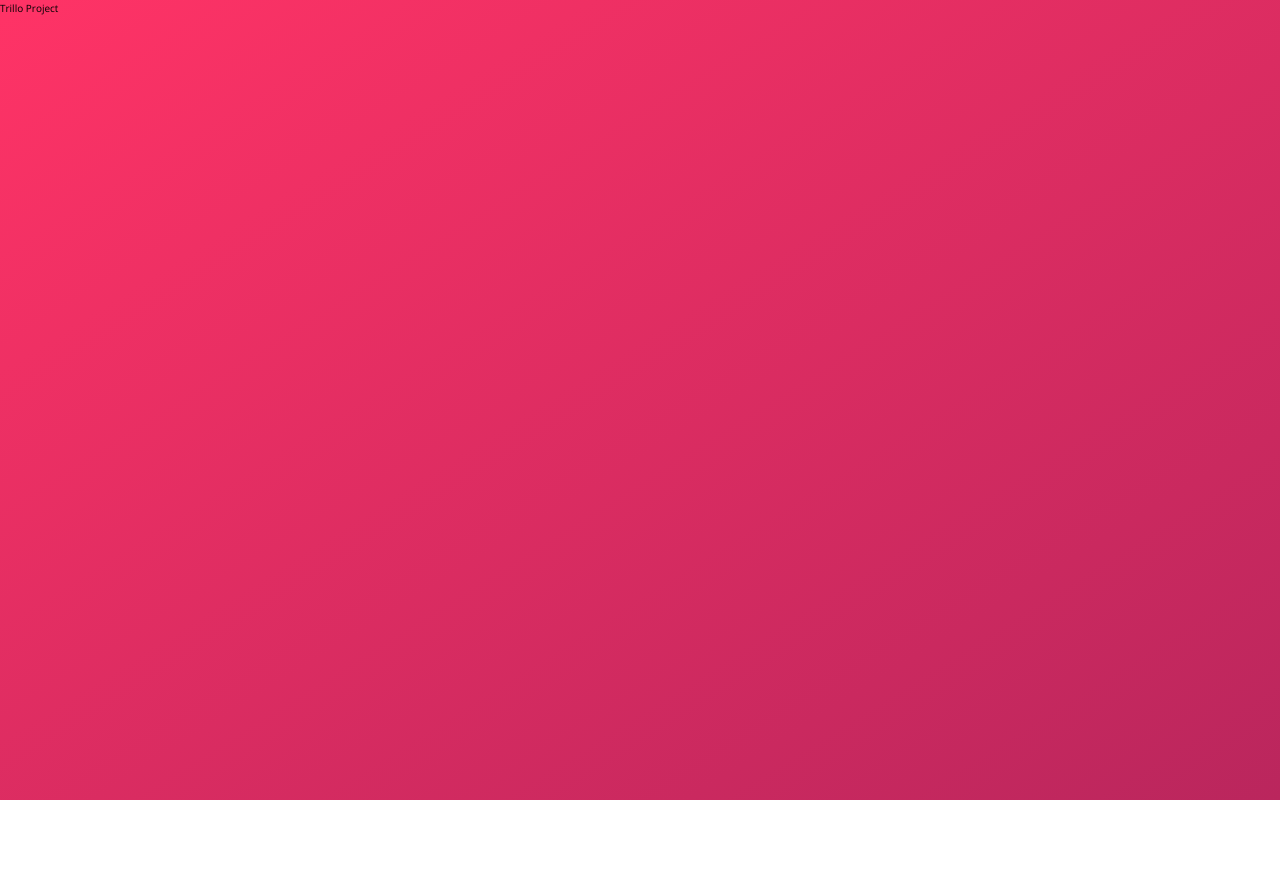
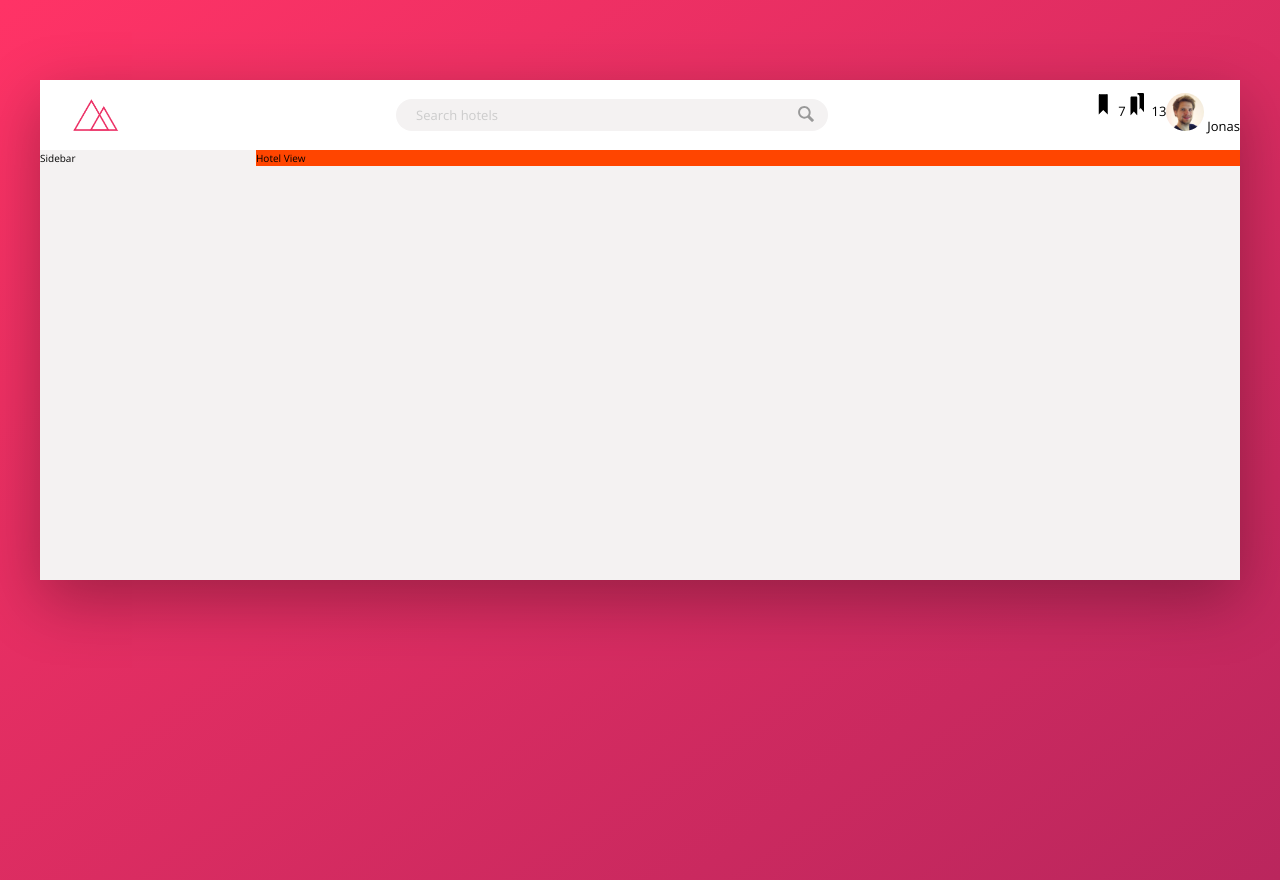
Before and after one commit to bhormilind/AdvancedCSS, a website: page TrilloProject/index.html in a window 1280 px wide. Before the commit the page ends 800 px from the top, so only its background shows below. Drawn offline with nearby package versions, Linux system fonts and the light colour scheme.

Commit message:
Header_Section_part-1

```diff
--- a/TrilloProject/index.html
+++ b/TrilloProject/index.html
@@ -11,6 +11,46 @@
         <title>Trillo &mdash; Your all-in-one booking app</title>
     </head>
     <body>
-        Trillo Project
+        <div class="container">
+            <header class="header">
+                <img src="./img/logo.png" alt="Logo" class="logo">
+
+                <form action="#" class="search">
+                    <input type="text" class="search__input" placeholder="Search hotels">
+                    <button class="search__button">
+                        <svg class="search__icon">
+                            <use xlink:href="./img/sprites.svg#icon-magnifying-glass"></use>
+                        </svg>
+                    </button>
+                </form>
+
+                <nav class="user-nav">
+                    <div class="user-nav__icon-box">
+                        <svg class="user-nav__icon">
+                            <use xlink:href='img/sprites.svg#icon-bookmark'></use>
+                        </svg>
+                        <span class="user-nav__notification">7</span>
+                    </div>
+                    <div class="user-nav__icon-box">
+                        <svg class="user-nav__icon">
+                            <use xlink:href='img/sprites.svg#icon-bookmarks'></use>
+                        </svg>
+                        <span class="user-nav__notification">13</span>
+                    </div>
+                    <div class="user-nav__user">
+                       <img src="./img/user.jpg" alt="" class="user-nav__user-photo">
+                       <span class="user-nav__user-name">Jonas</span>
+                    </div>
+                </nav>
+            </header>
+            <div class="content">
+                <nav class="sidebar">
+                    Sidebar
+                </nav>
+                <main class="hotel-view">
+                    Hotel View
+                </main>
+            </div>
+        </div>
     </body>
 </html>
--- a/TrilloProject/sass/_components.scss
+++ b/TrilloProject/sass/_components.scss
@@ -0,0 +1,89 @@
+.logo{
+    height: 3.25rem;
+    margin-left: 3.25rem;
+}
+
+
+
+.search {
+    flex: 0 0 40%;
+    display: flex;
+    justify-content: center;
+    align-items: center;
+
+    &__input {
+        font-size: inherit;
+        font-family: inherit;
+        width: 90%;
+        border-radius: 10rem;
+        border: none;
+        padding: .7rem 2rem;
+        background-color: var(--color-grey-light-2);
+        margin-right: -3.25rem;
+        transition: all .2s;
+
+        &:focus{
+            outline: none;
+            width: 100%;
+        }
+
+        &::-webkit-input-placeholder {
+            color: var(--color-grey-light-4);
+        }
+    }
+
+    &__input:focus + &__button{
+        background-color: var(--color-grey-light-3);
+    }
+    &__button{
+        border: none;
+        background-color: var(--color-grey-light-2);
+
+        &:focus{
+            outline: none;
+        }
+
+        &:active{
+            transform: translateY(2px);
+        }
+    }
+
+    &__icon{
+        height: 2rem;
+        width: 2rem;
+        fill: var(--color-grey-dark-3);
+    }
+}
+
+////////
+// user-nav
+
+.user-nav{
+    display: flex;
+
+    &__icon-box{
+
+    }
+
+    &__icon{
+        height: 2.25rem;
+        width: 2.25rem;
+    }
+
+    &__user {
+
+    }
+
+    &__user-photo {
+        height: 3.75rem;
+        border-radius: 10rem;
+    }
+
+    &__notification {
+
+    }
+
+    &__user-name {
+
+    }
+}
--- a/TrilloProject/sass/_layout.scss
+++ b/TrilloProject/sass/_layout.scss
@@ -0,0 +1,32 @@
+.container{
+    max-width: 120rem;
+    margin: 8rem auto;
+    background-color: var(--color-grey-light-2);
+    box-shadow: var(--shadow-dark);
+
+    min-height: 50rem;
+}
+
+.header{
+    height: 7rem;
+    background-color: #fff;
+    border-bottom: var(--color-grey-light-2);
+    display: flex;
+    justify-content: space-between;
+    align-items: center;
+    font-size: 1.3rem;
+}
+
+.content{
+    display: flex;
+}
+
+.sidebar{
+    background-color: va(--color-grey-light-2);
+    flex: 0 0 18%;
+}
+
+.hotel-view{
+    background-color: orangered;
+    flex: 1;
+}
--- a/TrilloProject/sass/main.scss
+++ b/TrilloProject/sass/main.scss
@@ -34,6 +34,8 @@ Grey dark 3: #999
     --color-grey-dark-1: #333;
     --color-grey-dark-2: #777;
     --color-grey-dark-3: #999;
+
+    --shadow-dark: 0 2rem 6rem rgba(0,0,0,.3);
 }
 
 * {
```
Also changed, not shown: TrilloProject/css/style.css, TrilloProject/img/SVG/aircraft-take-off.svg (added), TrilloProject/img/SVG/bookmark.svg (added), TrilloProject/img/SVG/bookmarks.svg (added), TrilloProject/img/SVG/chat.svg (added), TrilloProject/img/SVG/home.svg (added), TrilloProject/img/SVG/key.svg (added), TrilloProject/img/SVG/location-pin.svg (added), TrilloProject/img/SVG/magnifying-glass.svg (added), TrilloProject/img/SVG/map.svg (added), TrilloProject/img/SVG/star.svg (added), TrilloProject/img/sprite.svg (deleted), TrilloProject/img/sprites.svg (added).
